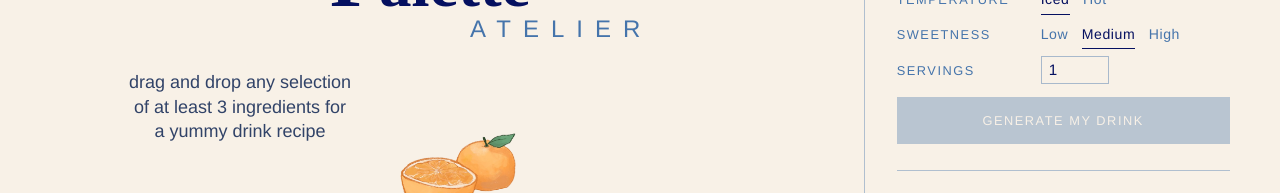
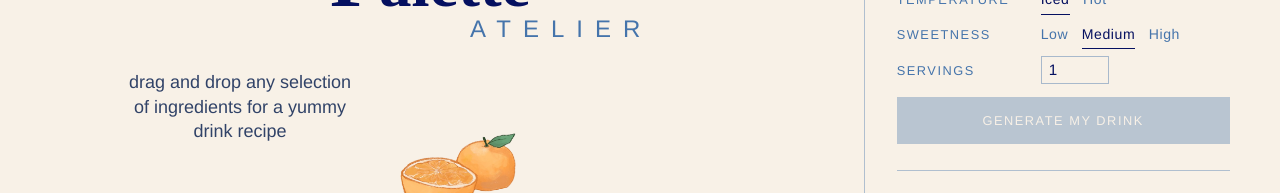
Before and after one commit to kos4iris/cafe-palette, a React (Vite) app: page / in a window 1280 px wide. Shown: the part 222-415 px from the top of the page. Built offline with nearby package versions, Linux system fonts and the light colour scheme; a web font is replaced by a local one.

Commit message:
fix: now allows for one ingredient drink generation

```diff
--- a/src/pages/HomePage.tsx
+++ b/src/pages/HomePage.tsx
@@ -44,7 +44,7 @@ export default function HomePage() {
   const aiError = failure?.key === inputKey ? failure.message : null;
 
   async function handleGenerate() {
-    if (selected.length < 3 || isGenerating) return;
+    if (selected.length < 1 || isGenerating) return;
 
     const key = inputKey;
     setGenerating(true);
@@ -87,7 +87,7 @@ export default function HomePage() {
       <main className="workspace">
         <section className="stage">
           <p className="instructions">
-            drag and drop any selection of at least 3 ingredients for a yummy drink
+            drag and drop any selection of ingredients for a yummy drink
             recipe
           </p>
           <div className="poster">
@@ -129,7 +129,7 @@ export default function HomePage() {
             onTemperature={setTemperature}
             onSweetness={setSweetness}
             onServings={setServings}
-            canGenerate={selected.length >= 3}
+            canGenerate={selected.length >= 1}
             isGenerating={isGenerating}
             onGenerate={handleGenerate}
           />
```
